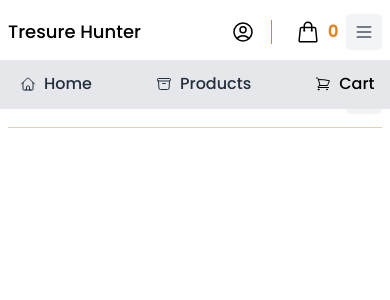
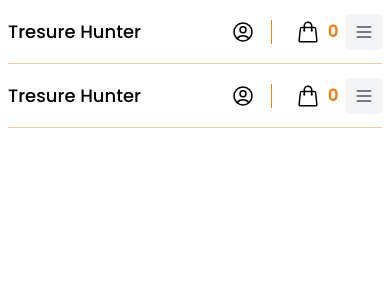
Before and after one commit to nurmandev/shopwithme, a Next.js app: page /components/Header in a window 390 px wide. Shown: the top 300 px of the page. Built offline with nearby package versions, Linux system fonts and the light colour scheme; no server answers.

Commit message:
update header

```diff
--- a/pages/components/Header.js
+++ b/pages/components/Header.js
@@ -259,7 +259,7 @@ export default function Header() {
         </div>
       </header>
 
-      <header className="md:hidden w-full flex justify-around items-center my-3 border-b fixed top-12 bg-gray-200 z-50">
+      {/* <header className="md:hidden w-full flex justify-around items-center my-3 border-b fixed top-12 bg-gray-200 z-50">
         <div className="inline-flex gap-8 p-1">
           <Link
             href={"/"}
@@ -330,7 +330,7 @@ export default function Header() {
             Cart
           </Link>
         </div>
-      </header>
+      </header> */}
     </>
   );
 }
```
